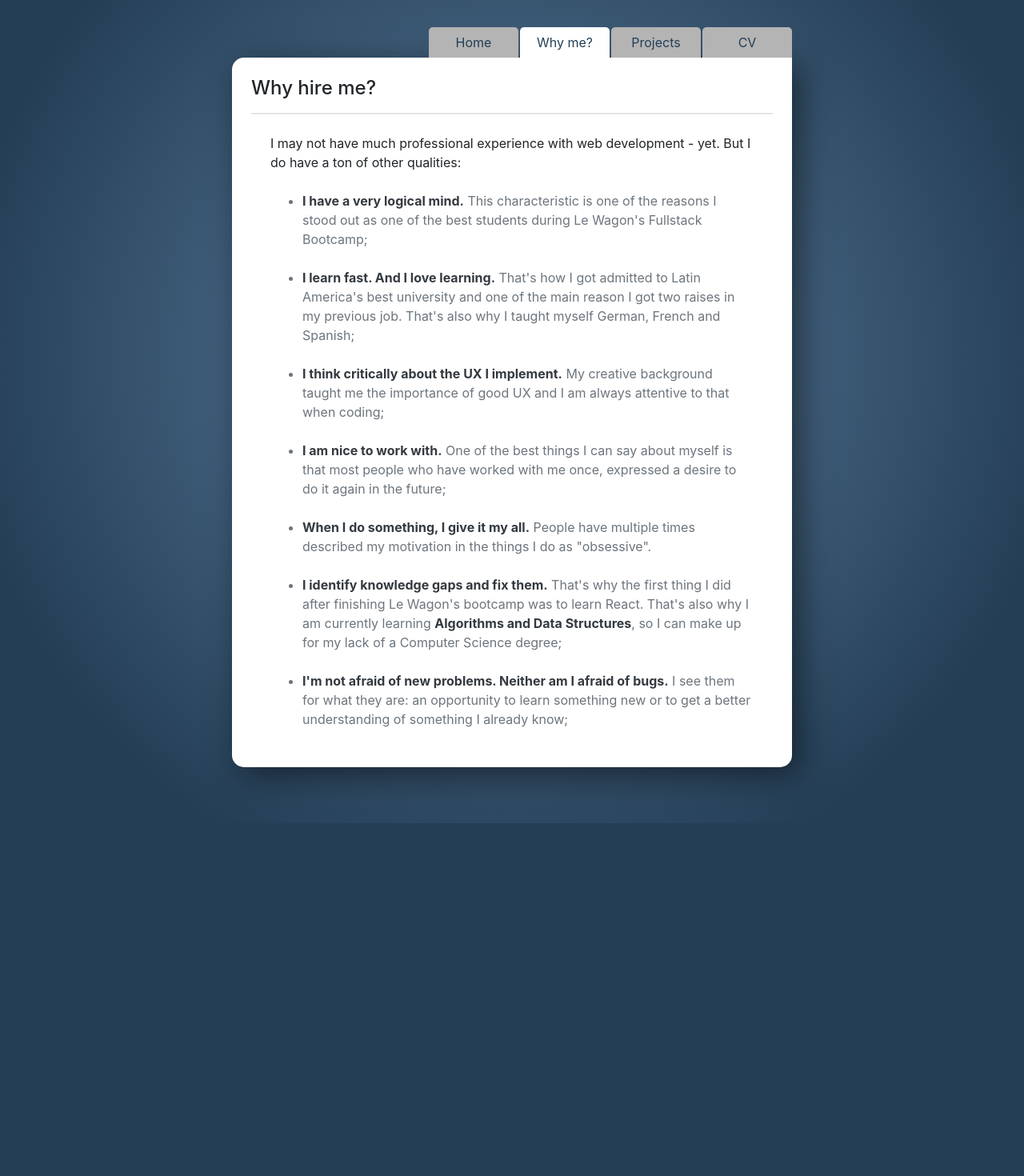
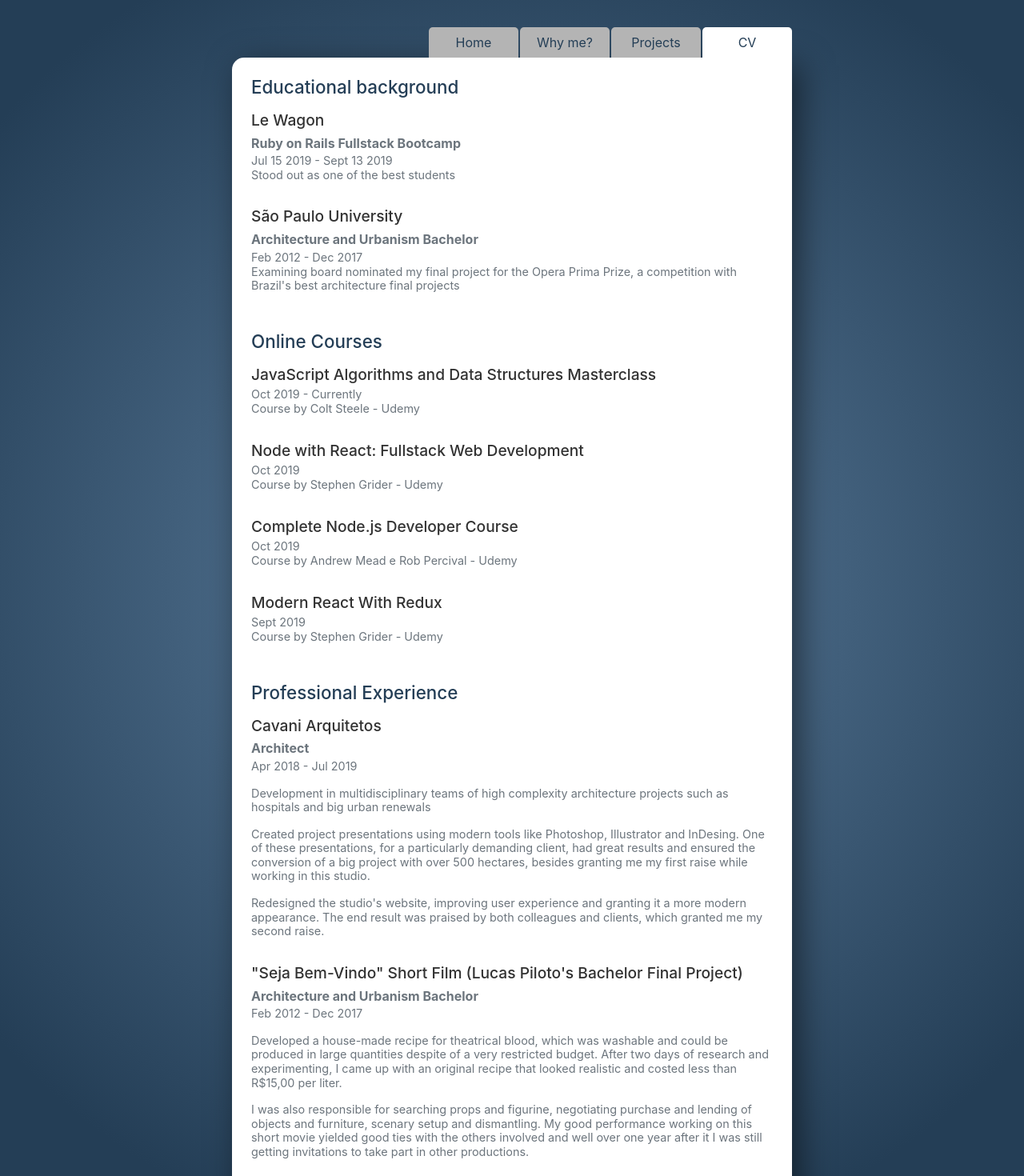
Before and after one commit to lucsande/portfolio, a React (Create React App) app: page /info in a window 1280 px wide. Shown: the part 140-1610 px from the top of the page at 80% size. Before the commit the page ends 1169 px from the top, so only its background shows below. Built offline with nearby package versions, Linux system fonts and the light colour scheme.

Commit message:
implement cv section

```diff
--- /dev/null
+++ b/src/css/components/cv.scss
@@ -0,0 +1,32 @@
+.cv-section {
+  margin-bottom: 3rem;
+
+  h4 {
+    color: $blue;
+    font-size: 1.4rem;
+    margin-bottom: -1rem;
+  }
+}
+
+.cv-experience {
+  margin-top: 2rem;
+  h6 {
+    font-size: 1.2rem;
+    color: rgb(50, 50, 50);
+    margin-bottom: 0.3rem;
+  }
+
+  p {
+    margin: 0;
+  }
+
+  .cv-details {
+    font-size: 0.9rem;
+    line-height: 1.1rem;
+    margin-top: 0.1rem;
+  }
+}
+
+p.job-desc {
+  margin: 1rem 0;
+}
--- a/src/css/index.scss
+++ b/src/css/index.scss
@@ -7,6 +7,7 @@ $lighter-blue: rgb(131, 151, 170);
 @import "./components/blue-banner.scss";
 @import "./components/button.scss";
 @import "./components/carousel.scss";
+@import "./components/cv.scss";
 @import "./components/info-card.scss";
 @import "./components/info-page.scss";
 @import "./components/nav-tab.scss";
--- /dev/null
+++ b/src/react-components/CV.js
@@ -0,0 +1,128 @@
+import React from "react";
+
+const CV = props => {
+  if (props.tab !== "cv") {
+    return null;
+  }
+
+  return (
+    <div>
+      <div className="cv-section">
+        <h4>Educational background</h4>
+
+        <div className="cv-experience text-secondary">
+          <h6>Le Wagon</h6>
+          <p className="font-weight-bold">Ruby on Rails Fullstack Bootcamp</p>
+          <div className="cv-details">
+            <p>Jul 15 2019 - Sept 13 2019</p>
+            <p>Stood out as one of the best students</p>
+          </div>
+        </div>
+
+        <div className="cv-experience text-secondary">
+          <h6>São Paulo University</h6>
+          <p className="font-weight-bold">Architecture and Urbanism Bachelor</p>
+          <div className="cv-details">
+            <p>Feb 2012 - Dec 2017</p>
+            <p>
+              Examining board nominated my final project for the Opera Prima
+              Prize, a competition with Brazil's best architecture final
+              projects
+            </p>
+          </div>
+        </div>
+      </div>
+
+      <div className="cv-section">
+        <h4>Online Courses</h4>
+
+        <div className="cv-experience text-secondary">
+          <h6>JavaScript Algorithms and Data Structures Masterclass</h6>
+          <div className="cv-details">
+            <p>Oct 2019 - Currently</p>
+            <p>Course by Colt Steele - Udemy</p>
+          </div>
+        </div>
+
+        <div className="cv-experience text-secondary">
+          <h6>Node with React: Fullstack Web Development</h6>
+          <div className="cv-details">
+            <p>Oct 2019</p>
+            <p>Course by Stephen Grider - Udemy</p>
+          </div>
+        </div>
+
+        <div className="cv-experience text-secondary">
+          <h6>Complete Node.js Developer Course</h6>
+          <div className="cv-details">
+            <p>Oct 2019</p>
+            <p>Course by Andrew Mead e Rob Percival - Udemy</p>
+          </div>
+        </div>
+
+        <div className="cv-experience text-secondary">
+          <h6>Modern React With Redux</h6>
+          <div className="cv-details">
+            <p>Sept 2019</p>
+            <p>Course by Stephen Grider - Udemy</p>
+          </div>
+        </div>
+      </div>
+
+      <div className="cv-section">
+        <h4>Professional Experience</h4>
+
+        <div className="cv-experience text-secondary">
+          <h6>Cavani Arquitetos</h6>
+          <p className="font-weight-bold">Architect</p>
+          <div className="cv-details">
+            <p>Apr 2018 - Jul 2019</p>
+            <p className="job-desc">
+              Development in multidisciplinary teams of high complexity
+              architecture projects such as hospitals and big urban renewals
+            </p>
+            <p className="job-desc">
+              Created project presentations using modern tools like Photoshop,
+              Illustrator and InDesing. One of these presentations, for a
+              particularly demanding client, had great results and ensured the
+              conversion of a big project with over 500 hectares, besides
+              granting me my first raise while working in this studio.
+            </p>
+            <p className="job-desc">
+              Redesigned the studio's website, improving user experience and
+              granting it a more modern appearance. The end result was praised
+              by both colleagues and clients, which granted me my second raise.
+            </p>
+          </div>
+        </div>
+
+        <div className="cv-experience text-secondary">
+          <h6>
+            "Seja Bem-Vindo" Short Film (Lucas Piloto's Bachelor Final Project)
+          </h6>
+          <p className="font-weight-bold">Architecture and Urbanism Bachelor</p>
+          <div className="cv-details">
+            <p>Feb 2012 - Dec 2017</p>
+            <p className="job-desc">
+              Developed a house-made recipe for theatrical blood, which was
+              washable and could be produced in large quantities despite of a
+              very restricted budget. After two days of research and
+              experimenting, I came up with an original recipe that looked
+              realistic and costed less than R$15,00 per liter.
+            </p>
+            <p className="job-desc">
+              I was also responsible for searching props and figurine,
+              negotiating purchase and lending of objects and furniture, scenary
+              setup and dismantling. My good performance working on this short
+              movie yielded good ties with the others involved and well over one
+              year after it I was still getting invitations to take part in
+              other productions.
+            </p>
+          </div>
+        </div>
+      </div>
+    </div>
+  );
+};
+
+export default CV;
--- a/src/react-components/Container.js
+++ b/src/react-components/Container.js
@@ -7,7 +7,7 @@ import LandingPage from "./LandingPage";
 import MoreInfo from "./MoreInfo";
 
 const Container = ({ location }) => {
-  const [tab, setTab] = useState("why");
+  const [tab, setTab] = useState("cv");
 
   return (
     <TransitionGroup>
--- a/src/react-components/MoreInfo.js
+++ b/src/react-components/MoreInfo.js
@@ -3,6 +3,7 @@ import { Link } from "react-router-dom";
 
 import WhyMe from "./WhyMe";
 import Projects from "./Projects";
+import CV from "./CV";
 
 const MoreInfo = props => {
   return (
@@ -37,6 +38,7 @@ const MoreInfo = props => {
         <div className="info-card p-4">
           <WhyMe tab={props.tab} />
           <Projects tab={props.tab} />
+          <CV tab={props.tab} />
         </div>
       </div>
     </div>
```
